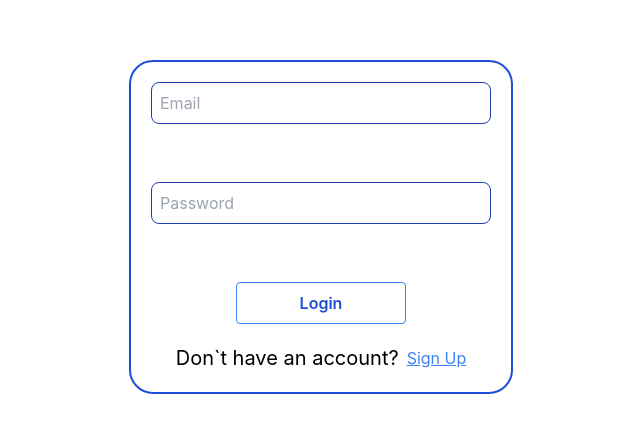
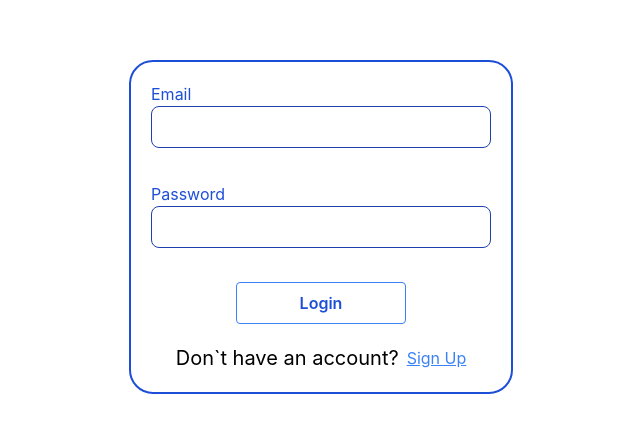
Before and after one commit to fe-bootcamp-2021/your-test, a React (Create React App) app: page /loginPage in a window 1280 px wide. Shown: the part 173-606 px from the top of the page, without its empty margins (319-959 px from the left). Built offline with nearby package versions, Linux system fonts and the light colour scheme; no server answers.

Commit message:
style(TextField.jsx): corrected style

```diff
--- a/src/components/TextField.jsx
+++ b/src/components/TextField.jsx
@@ -32,7 +32,7 @@ export default function TextField({ labelText, name, type, ...attr }) {
       <label
         ref={labelRef}
         htmlFor={name}
-        className={`text-blue-700 hidden ${placeholderStyle}`}
+        className={`text-blue-700 ${placeholderStyle}`}
       >
         {labelText}
       </label>
@@ -40,7 +40,6 @@ export default function TextField({ labelText, name, type, ...attr }) {
         <Input
           onClick={handleStyle}
           className={`${textFieldStyle} ${placeholderStyle}`}
-          Placeholder={labelText}
           name={name}
           type={type}
           {...attr}
```
